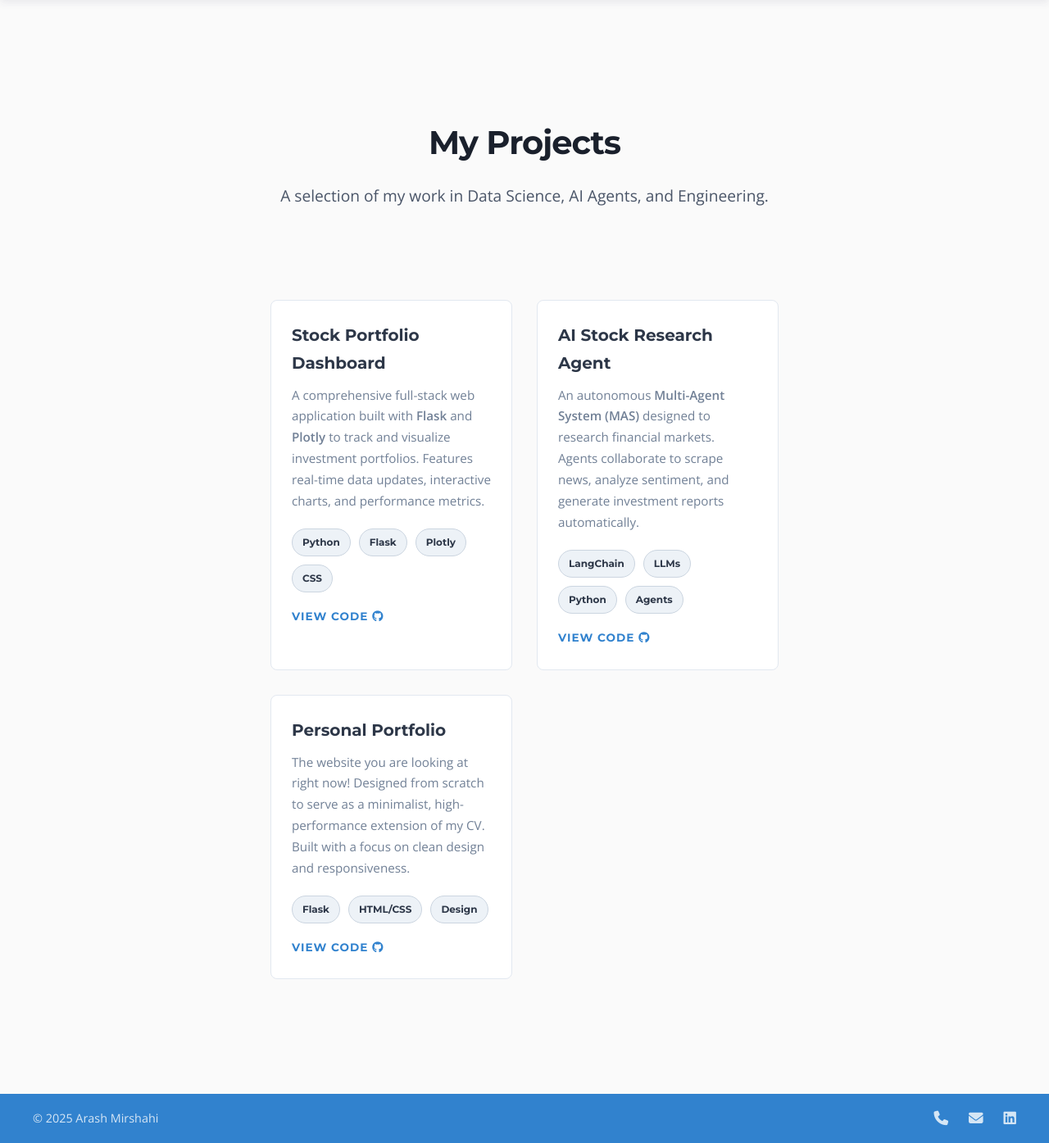
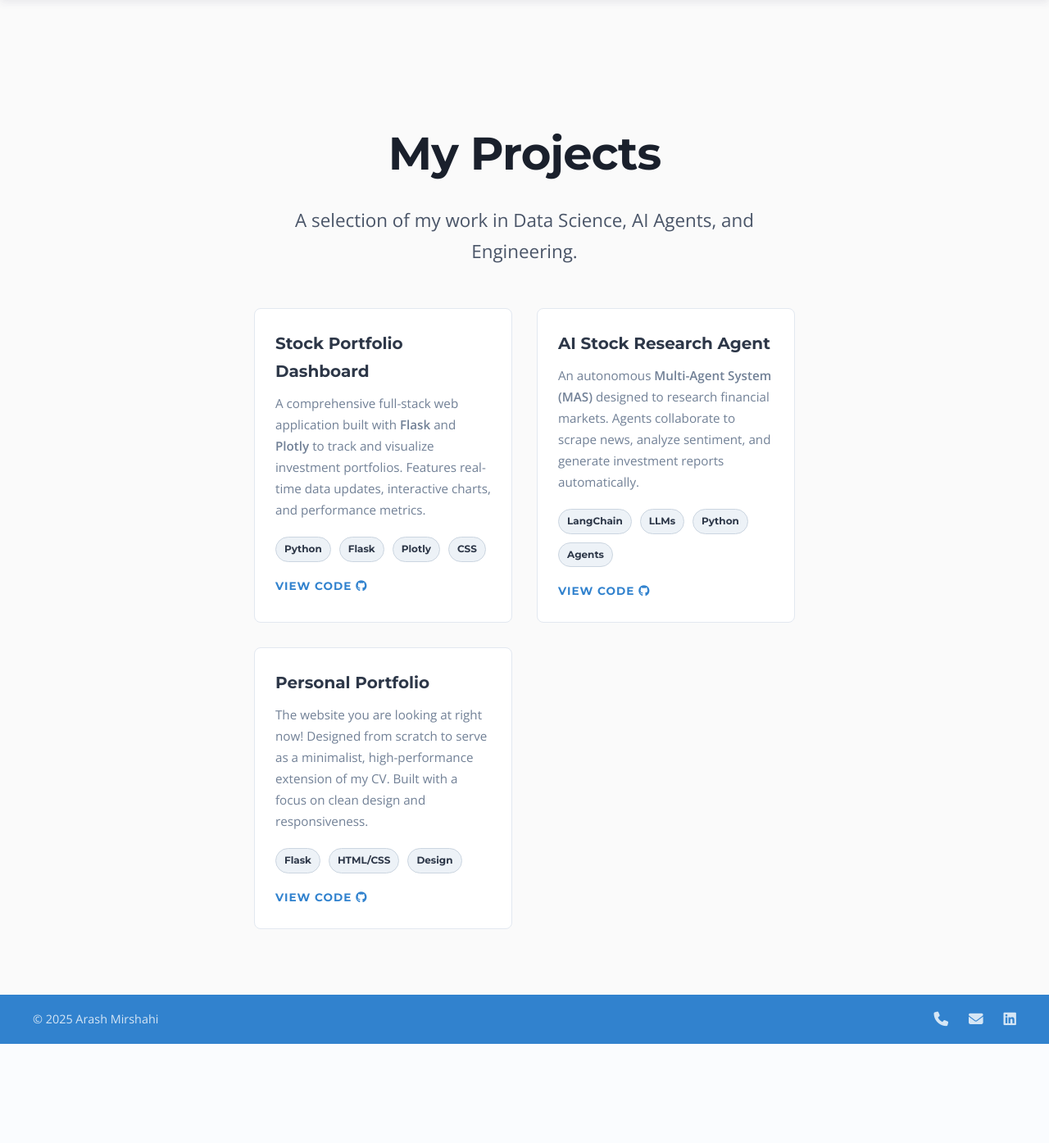
Before and after one commit to Arashi20/Personal_Portfolio_Website, a Flask app: page /projects in a window 1280 px wide. Shown: the part 50-1445 px from the top of the page at 82% size. After the commit the page ends 1324 px from the top, so only its background shows below. Run offline with Flask 3, Linux system fonts and the light colour scheme.

Commit message:
got rid of some inline css

```diff
--- a/static/css/style.css
+++ b/static/css/style.css
@@ -553,3 +553,25 @@ a {
     font-weight: 500;
     color: #333;
 }
+
+
+/* =========================================
+   8. Projects Page Specifics
+   ========================================= */
+
+/* A modifier for the hero section on the projects page */
+.hero-compact {
+    padding-bottom: 20px;
+}
+
+/* Modifier to align tech stack badges to the left (for cards) */
+.tech-stack-left {
+    justify-content: flex-start;
+    margin: 15px 0;
+}
+
+/* Modifier for smaller badges inside cards */
+.tech-badge-small {
+    font-size: 0.75rem;
+    padding: 4px 10px; /* Slightly smaller padding */
+}
--- a/templates/projects.html
+++ b/templates/projects.html
@@ -3,17 +3,20 @@
 {% block title %}Projects - Arash Mirshahi{% endblock %}
 
 {% block content %}
-<section class="hero" style="padding-bottom: 20px;">
+<!-- Added 'hero-compact' class instead of inline style -->
+<section class="hero hero-compact">
     <div class="hero-text">
-        <h1 style="font-size: 2.5rem;">My Projects</h1>
-        <p class="subtitle" style="font-size: 1.2rem;">
+        <h1>My Projects</h1>
+        <p class="subtitle">
             A selection of my work in Data Science, AI Agents, and Engineering.
         </p>
     </div>
 </section>
 
-<!-- Main Projects Grid -->
-<div class="content-container">
+<!--
+    Removed the extra <div class="content-container"> wrapper here.
+    base.html already provides it, so we just start the grid directly.
+-->
 <div class="projects-grid">
 
     <!-- PROJECT 1: Stock Portfolio Dashboard -->
@@ -23,11 +26,12 @@
             A comprehensive full-stack web application built with <strong>Flask</strong> and <strong>Plotly</strong> to track and visualize investment portfolios.
             Features real-time data updates, interactive charts, and performance metrics.
         </p>
-            <div class="tech-stack" style="justify-content: flex-start; margin: 15px 0;">
-                <span class="tech-badge" style="font-size: 0.75rem;">Python</span>
-                <span class="tech-badge" style="font-size: 0.75rem;">Flask</span>
-                <span class="tech-badge" style="font-size: 0.75rem;">Plotly</span>
-                <span class="tech-badge" style="font-size: 0.75rem;">CSS</span>
+        <!-- Used new classes: tech-stack-left, tech-badge-small -->
+        <div class="tech-stack tech-stack-left">
+            <span class="tech-badge tech-badge-small">Python</span>
+            <span class="tech-badge tech-badge-small">Flask</span>
+            <span class="tech-badge tech-badge-small">Plotly</span>
+            <span class="tech-badge tech-badge-small">CSS</span>
         </div>
         <a href="https://github.com/Arashi20/Stock_Portfolio_Dashboard" target="_blank" class="btn-link">
             View Code <i class="fab fa-github"></i>
@@ -41,11 +45,11 @@
             An autonomous <strong>Multi-Agent System (MAS)</strong> designed to research financial markets.
             Agents collaborate to scrape news, analyze sentiment, and generate investment reports automatically.
         </p>
-            <div class="tech-stack" style="justify-content: flex-start; margin: 15px 0;">
-                <span class="tech-badge" style="font-size: 0.75rem;">LangChain</span>
-                <span class="tech-badge" style="font-size: 0.75rem;">LLMs</span>
-                <span class="tech-badge" style="font-size: 0.75rem;">Python</span>
-                <span class="tech-badge" style="font-size: 0.75rem;">Agents</span>
+        <div class="tech-stack tech-stack-left">
+            <span class="tech-badge tech-badge-small">LangChain</span>
+            <span class="tech-badge tech-badge-small">LLMs</span>
+            <span class="tech-badge tech-badge-small">Python</span>
+            <span class="tech-badge tech-badge-small">Agents</span>
         </div>
         <a href="https://github.com/Arashi20/stock-research-MAS" target="_blank" class="btn-link">
             View Code <i class="fab fa-github"></i>
@@ -59,10 +63,10 @@
             The website you are looking at right now! Designed from scratch to serve as a minimalist, high-performance extension of my CV.
             Built with a focus on clean design and responsiveness.
         </p>
-            <div class="tech-stack" style="justify-content: flex-start; margin: 15px 0;">
-                <span class="tech-badge" style="font-size: 0.75rem;">Flask</span>
-                <span class="tech-badge" style="font-size: 0.75rem;">HTML/CSS</span>
-                <span class="tech-badge" style="font-size: 0.75rem;">Design</span>
+        <div class="tech-stack tech-stack-left">
+            <span class="tech-badge tech-badge-small">Flask</span>
+            <span class="tech-badge tech-badge-small">HTML/CSS</span>
+            <span class="tech-badge tech-badge-small">Design</span>
         </div>
         <a href="https://github.com/Arashi20/Personal_Portfolio_Website" target="_blank" class="btn-link">
             View Code <i class="fab fa-github"></i>
@@ -70,5 +74,4 @@
     </div>
 
 </div>
-</div>
 {% endblock %}
```
Lines whose indentation alone changed are shown as unchanged.
